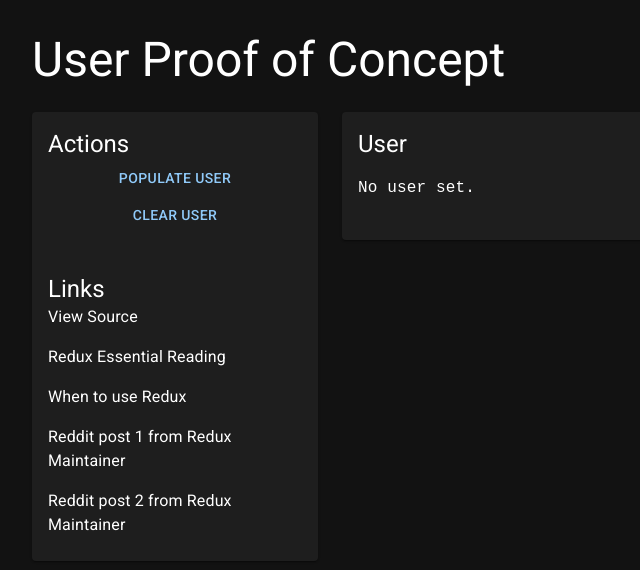
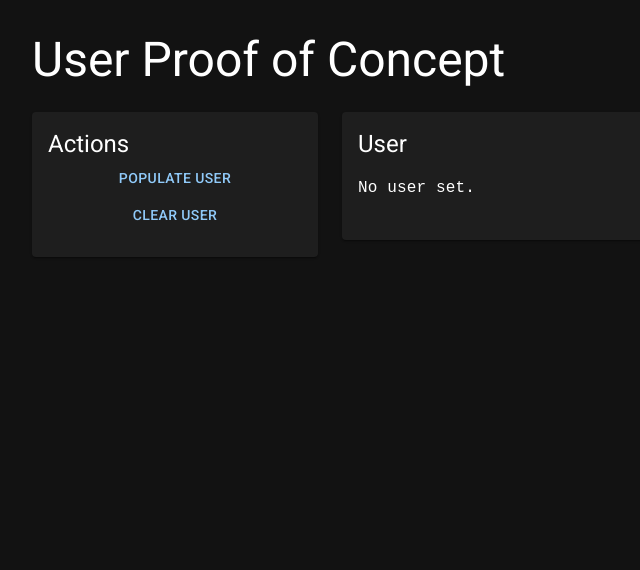
Before and after one commit to pcolumbro/vite-poc, a React (Vite) app: page / in a window 1280 px wide. Shown: the top 570 px of the page, without its empty margins (0-640 px from the left). Built offline with nearby package versions, Linux system fonts and the light colour scheme.

Commit message:
remove links

```diff
--- a/src/features/user-demo.tsx
+++ b/src/features/user-demo.tsx
@@ -38,7 +38,7 @@ const UserDemo = () => {
                                 <Typography variant="h5">Actions</Typography>
                                 <Button onClick={() => dispatch({ type: 'user/populate' })}>Populate User</Button>
                                 <Button onClick={() => dispatch({ type: 'user/clear' })}>Clear User</Button>
-                                <Typography variant="h5" sx={{paddingTop: 5}}>Links</Typography>
+                                {/* <Typography variant="h5" sx={{paddingTop: 5}}>Links</Typography>
                                 <Box sx={{display: 'flex', justifyContent: 'center'}}>
                                     <Stack spacing={2}>
                                         <a style={linkStyle} href="https://github.com/pcolumbro/vite-poc" target="_blank">View Source</a>
@@ -47,7 +47,7 @@ const UserDemo = () => {
                                         <a style={linkStyle} href="https://www.reddit.com/r/reactjs/comments/ql3br1/comment/hj0ic6z/?utm_source=share&utm_medium=web2x&context=3" target="_blank">Reddit post 1 from Redux Maintainer</a>
                                         <a style={linkStyle} href="https://www.reddit.com/r/reactjs/comments/z4y7sj/comment/ixtfehr/?utm_source=share&utm_medium=web2x&context=3" target="_blank">Reddit post 2 from Redux Maintainer</a>
                                     </Stack>
-                                </Box>
+                                </Box> */}
                             </Stack>
                         </CardContent>
                     </Card>
```
